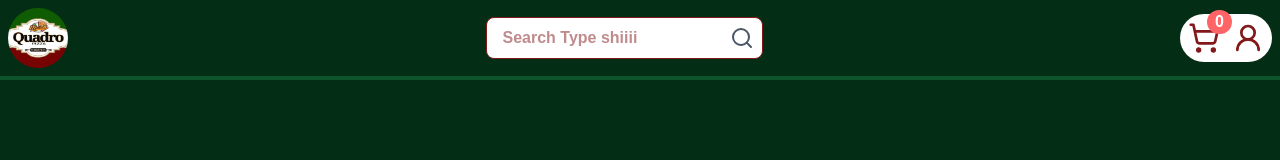
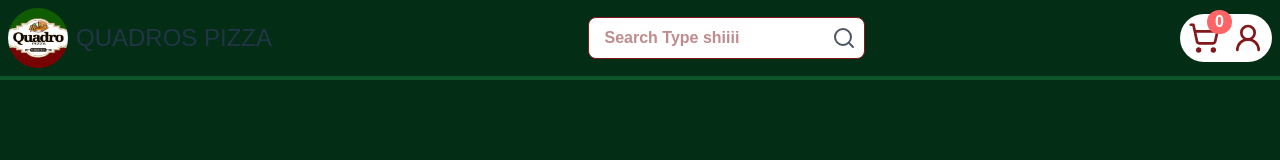
Before and after one commit to mjayhumilde/ecommerce-restaurant-management-dataAnalytics, a React (Vite) app: page / in a window 1280 px wide. Shown: the top 160 px of the page. Built offline with nearby package versions, Linux system fonts and the light colour scheme.

Commit message:
created a bussines label in the header

```diff
--- a/src/components/Header.jsx
+++ b/src/components/Header.jsx
@@ -17,12 +17,17 @@ const Header = () => {
     <header className="fixed top-0 left-0 z-50 w-full h-20 border-b-4 border-green-900 bg-green-950">
       <div className="container flex items-center justify-between h-full px-2 py-2 mx-auto">
         {/* left section */}
-        <img
+        <div
           onClick={() => navigate("/")}
-          className="object-cover rounded-full w-15 h-15 hover:cursor-pointer"
-          src={logo}
-          alt="Logo"
-        />
+          className="flex justify-center items-center space-x-2 hover:cursor-pointer"
+        >
+          <img
+            className="object-cover rounded-full w-15 h-15 "
+            src={logo}
+            alt="Logo"
+          />
+          <p className="text-2xl">QUADROS PIZZA</p>
+        </div>
         {/* middle section */}
         <div className="flex items-center p-2 font-bold text-red-900 bg-white border border-red-900 rounded-lg">
           <input
```
